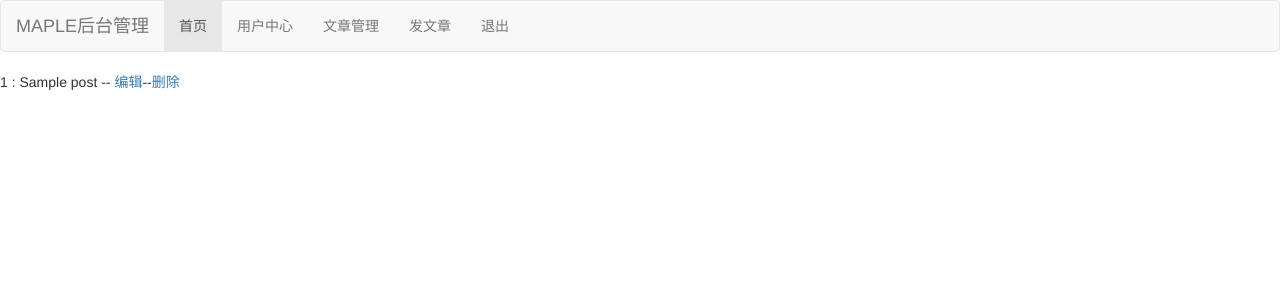
After one commit to fyypll/flask-blog, a Flask app: page /post_manager in a window 1280 px wide. The commit adds this page. Shown: the top 300 px of the page. Run offline with Flask 2, Linux system fonts and the light colour scheme; a user stored in the database is signed in; tables that the repository leaves empty hold one stand-in row (values such as "Sample post"); some libraries are stand-ins or nearby versions.

Commit message:
文章管理页面

```diff
--- a/app/models.py
+++ b/app/models.py
@@ -17,7 +17,7 @@ class User(UserMixin, db.Model):
     # 从而获取到所有相关的对象;dynamic则不一样，在访问属性的时候，并没有在内存中加载数据，而是返回一个query对象, 需要执行相应方法才可以获取对象，比如.all()
     posts = db.relationship('Post', backref='author', lazy='dynamic')
     about_me = db.Column(db.String(140))
-    last_seen = db.Column(db.DateTime, default=datetime.utcnow)
+    last_seen = db.Column(db.DateTime, default=datetime.now)
 
     def __repr__(self):
         return '<用户名:{}>'.format(self.username)
@@ -48,6 +48,9 @@ class Post(db.Model):
     def __repr__(self):
         return '<Post {}>'.format(self.body)
 
+    # def get_post(self):
+    #     return 'post_id:{},post_body:{}'.format(self.id, self.body)
+
 
 # 用户加载
 @login.user_loader
--- a/app/routes.py
+++ b/app/routes.py
@@ -1,4 +1,4 @@
-from flask import render_template, flash, redirect, url_for, request
+from flask import render_template, flash, redirect, url_for, request, jsonify
 from app import app, db
 # 导入各个表单处理方法(form.py文件)
 from app.forms import LoginForm, RegistrationForm, EditProfileForm, SendPostForm
@@ -132,8 +132,6 @@ def edit_profile():
 @login_required
 def send_post():
     form = SendPostForm()
-
-    # user = User.query.filter_by(username=username).first_or_404()
     # 如果是post请求且数据格式正确
     if form.validate_on_submit():
         # 获取当前已登录用户id
@@ -147,3 +145,28 @@ def send_post():
         db.session.commit()
         flash('文章发布成功!')
     return render_template('send_post.html', title='发文章', form=form)
+
+
+# 文章管理
+@app.route('/post_manager')
+@login_required
+def post_manager():
+    # 获取当前已登录用户id
+    userId = current_user.id
+    # 查询属于当前已登录用户的所有文章
+    posts = Post.query.filter_by(user_id=userId).all()
+    return render_template('post_manager.html', posts=posts)
+
+
+# 编辑文章
+@app.route('/edit_post')
+@login_required
+def edit_post():
+    pass
+
+
+# 删除文章
+@app.route('/dele_post')
+@login_required
+def dele_post():
+    pass
--- a/app/templates/base.html
+++ b/app/templates/base.html
@@ -24,6 +24,7 @@
                 <li><a href="{{ url_for('login') }}">登录</a></li>
                 {% else %}
                 <li><a href="{{ url_for('user', username=current_user.username) }}">用户中心</a></li>
+                <li><a href="{{ url_for('post_manager') }}">文章管理</a></li>
                 <li><a href="{{ url_for('send_post') }}">发文章</a></li>
                 <li><a href="{{ url_for('logout') }}">退出</a></li>
                 {% endif %}
--- /dev/null
+++ b/app/templates/post_manager.html
@@ -0,0 +1,7 @@
+{% extends "base.html" %}
+
+{% block content %}
+{% for post in posts %}
+{{ post.id }} : {{ post.title }} -- <a href="{{ url_for('edit_post') }}">编辑</a>--<a href="{{ url_for('dele_post') }}">删除</a><br>
+{% endfor %}
+{% endblock %}
```
